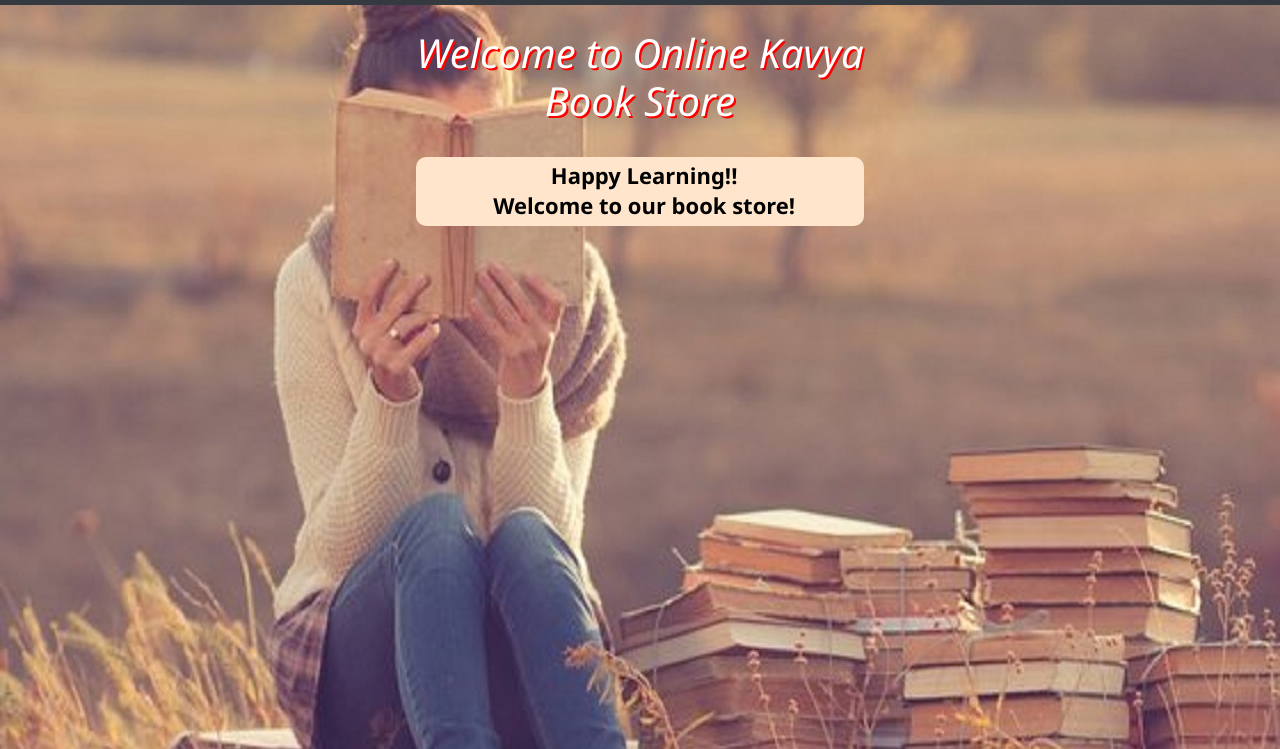
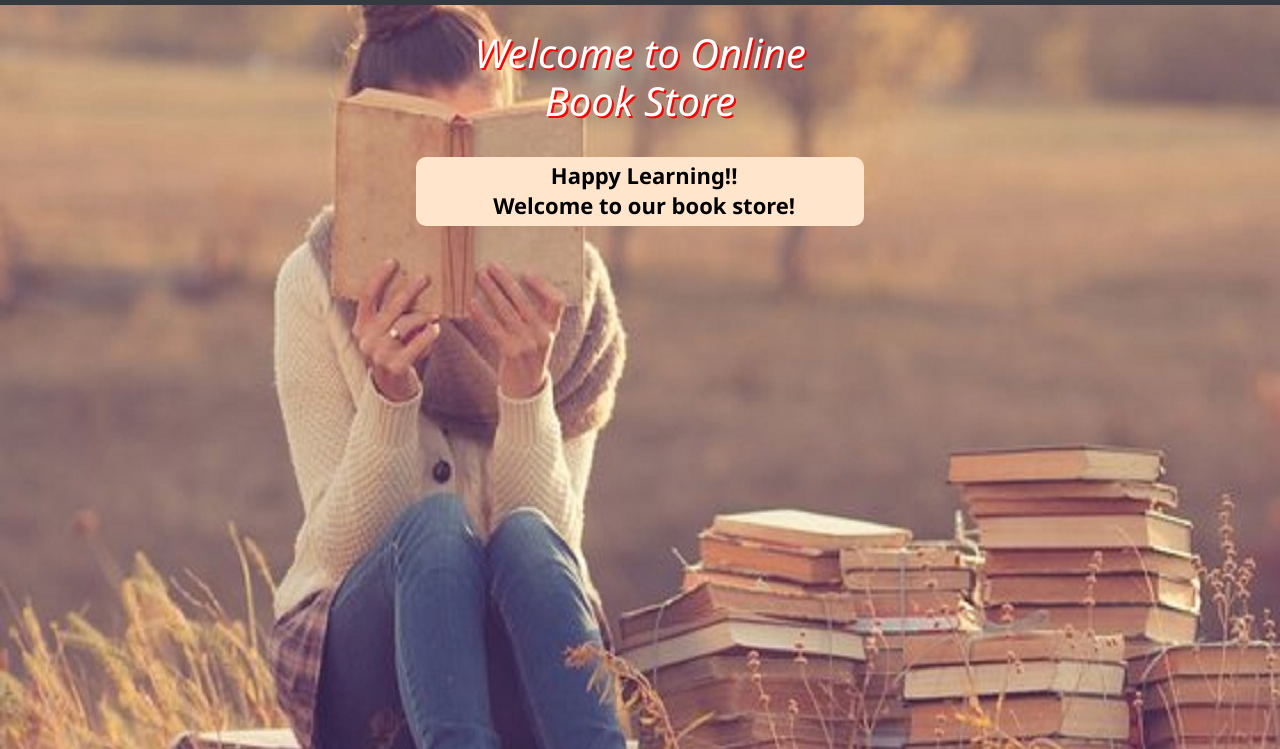
Before and after one commit to sunspac/onlinebookstore-master, a plain HTML site: page WebContent/index.html in a window 1280 px wide. Shown: the part 51-800 px from the top of the page. Drawn offline with nearby package versions, Linux system fonts and the light colour scheme.

Commit message:
Update index.html

```diff
--- a/WebContent/index.html
+++ b/WebContent/index.html
@@ -35,7 +35,7 @@
 			</nav>
 	</header>
 	<br>
-	<div id="topmid"><h1>Welcome to Online Kavya <br>Book Store</h1></div>
+	<div id="topmid"><h1>Welcome to Online  <br>Book Store</h1></div>
 	<br>
 	<table class="tab">
 		<tr>
```
